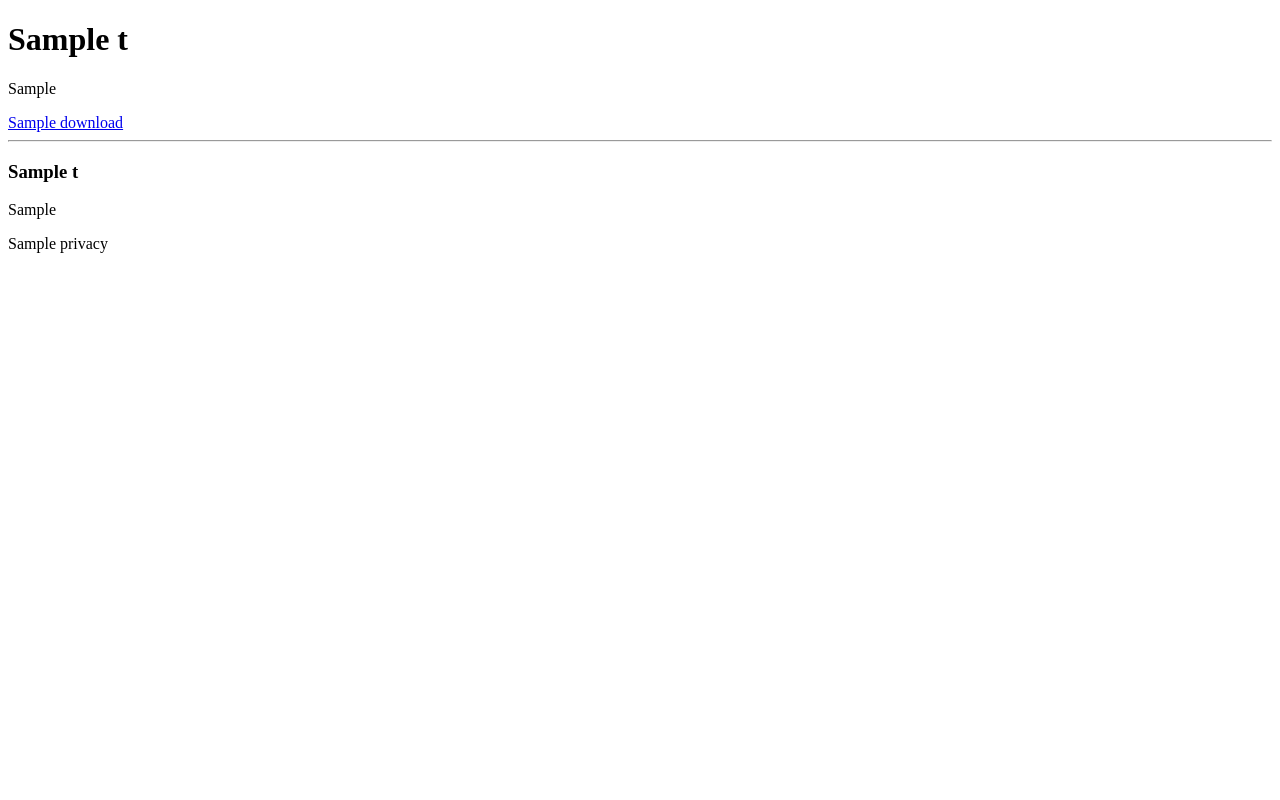
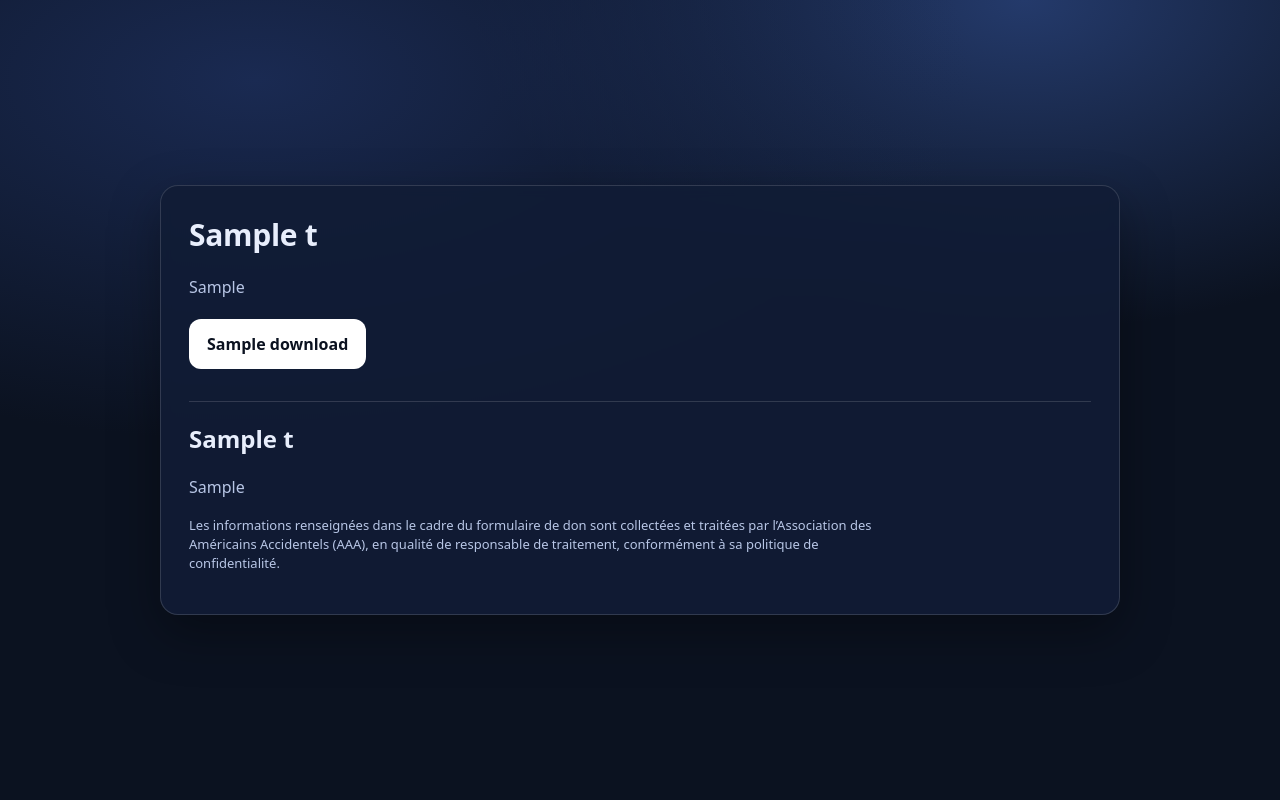
Before and after one commit to lehagrefabien-commits/fatca-application, a Flask app: template templates/merci.html in a window 1280 px wide. Run offline with Flask 3, Linux system fonts and the light colour scheme; the template is opened without the code that fills it: most values are stand-ins (such as "Sample title", 1, 10 or a date in 2020); some libraries are stand-ins or nearby versions.

Commit message:
Update merci.html

```diff
--- a/templates/merci.html
+++ b/templates/merci.html
@@ -2,27 +2,112 @@
 <html lang="fr">
 <head>
   <meta charset="utf-8">
+  <meta name="viewport" content="width=device-width, initial-scale=1">
   <title>{{ t.ready_title }}</title>
+
+  <style>
+    :root{
+      --bg:#0b1220;
+      --card:#111c36;
+      --text:#e8eefc;
+      --muted:#b8c6e6;
+      --border:rgba(255,255,255,0.14);
+      --white:#ffffff;
+    }
+    *{ box-sizing:border-box; }
+    body{
+      margin:0;
+      font-family: ui-sans-serif, system-ui, -apple-system, Segoe UI, Roboto, Arial;
+      background: radial-gradient(1200px 600px at 20% 10%, #1a2a52 0%, transparent 60%),
+                  radial-gradient(1000px 600px at 80% 0%, #243a6b 0%, transparent 55%),
+                  var(--bg);
+      color: var(--text);
+      min-height: 100vh;
+      display:flex;
+      align-items:center;
+      justify-content:center;
+      padding: 28px 16px;
+    }
+    .wrap{ width:100%; max-width: 960px; }
+    .card{
+      background: rgba(17,28,54,0.9);
+      border: 1px solid var(--border);
+      border-radius: 18px;
+      padding: 28px;
+      box-shadow: 0 18px 50px rgba(0,0,0,0.35);
+      backdrop-filter: blur(6px);
+    }
+    h1{
+      margin-top:0;
+      font-size: clamp(22px, 3vw, 30px);
+      letter-spacing:-0.3px;
+    }
+    p{
+      color: var(--muted);
+      line-height:1.6;
+      max-width: 85ch;
+    }
+    .actions{
+      margin: 18px 0 28px 0;
+    }
+    a.btn{
+      display:inline-block;
+      padding:14px 18px;
+      border-radius:12px;
+      text-decoration:none;
+      font-weight:800;
+      background: var(--white);
+      color:#0b1220;
+    }
+    .divider{
+      margin: 32px 0 18px 0;
+      border-top: 1px solid var(--border);
+    }
+    .rgpd{
+      margin-top: 16px;
+      font-size: 13px;
+      color: var(--muted);
+      line-height:1.45;
+      max-width: 95ch;
+    }
+  </style>
 </head>
 <body>
 
+  <div class="wrap">
+    <div class="card">
+
       <h1>{{ t.ready_title }}</h1>
+
       <p>{{ t.ready_sub }}</p>
 
-<a href="{{ download_url }}">{{ t.download }}</a>
+      <div class="actions">
+        <a class="btn" href="{{ download_url }}">{{ t.download }}</a>
+      </div>
 
-<hr>
+      <div class="divider"></div>
 
-<h3>{{ t.support_title }}</h3>
+      <h2>{{ t.support_title }}</h2>
+
       <p>{{ t.support_sub }}</p>
 
+      <!-- IFRAME DON AAA -->
       <div class="iframe-asc-container"
            data-type="collect"
-     data-collect-id="01KDMS06DAP5ABR1CQM508SWRS"></div>
+           data-collect-id="01KDMS06DAP5ABR1CQM508SWRS">
+      </div>
 
       <script src="https://www.americains-accidentels.fr/public/build/js/iframe.js"></script>
 
-<p>{{ t.privacy }}</p>
+      <!-- MENTION RGPD AAA -->
+      <p class="rgpd">
+        Les informations renseignées dans le cadre du formulaire de don sont collectées
+        et traitées par l’Association des Américains Accidentels (AAA), en qualité de responsable
+        de traitement, conformément à sa politique de confidentialité.
+      </p>
+
+    </div>
+  </div>
 
 </body>
 </html>
```
Lines whose indentation alone changed are shown as unchanged.
